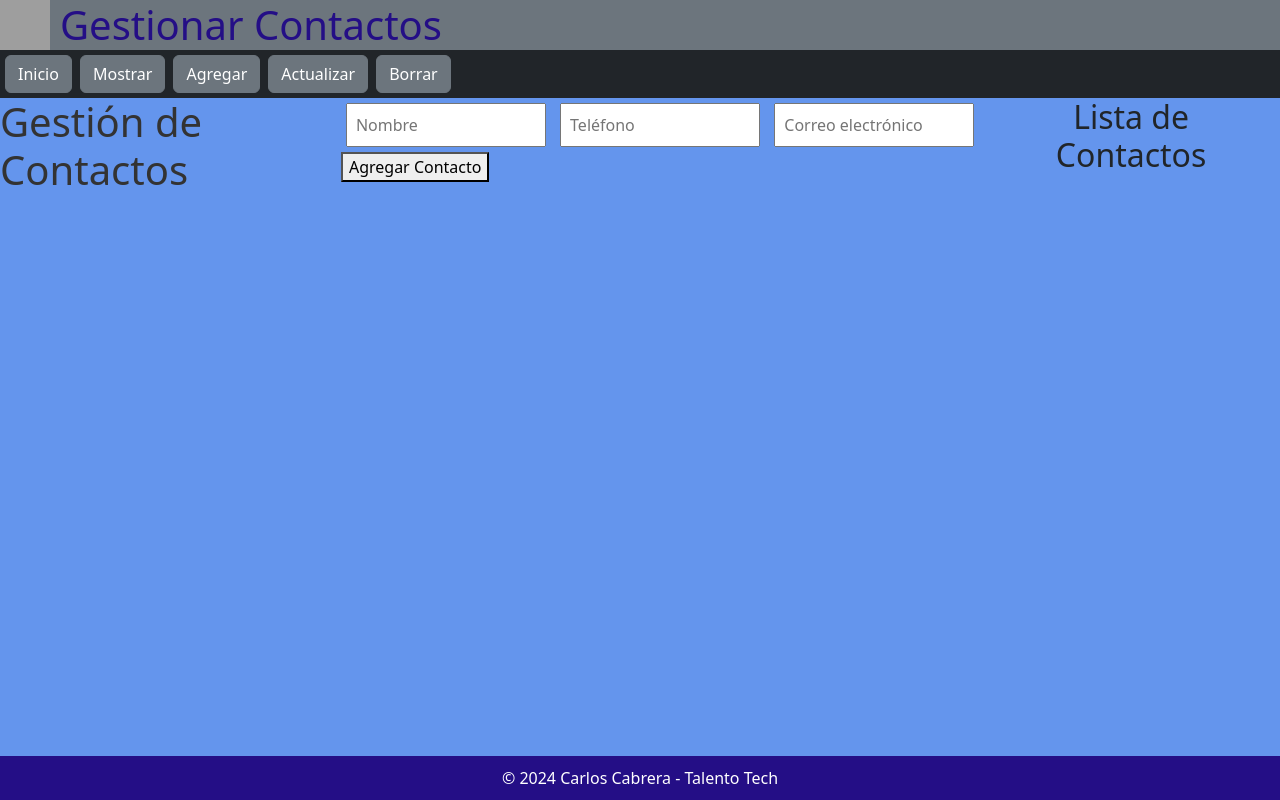
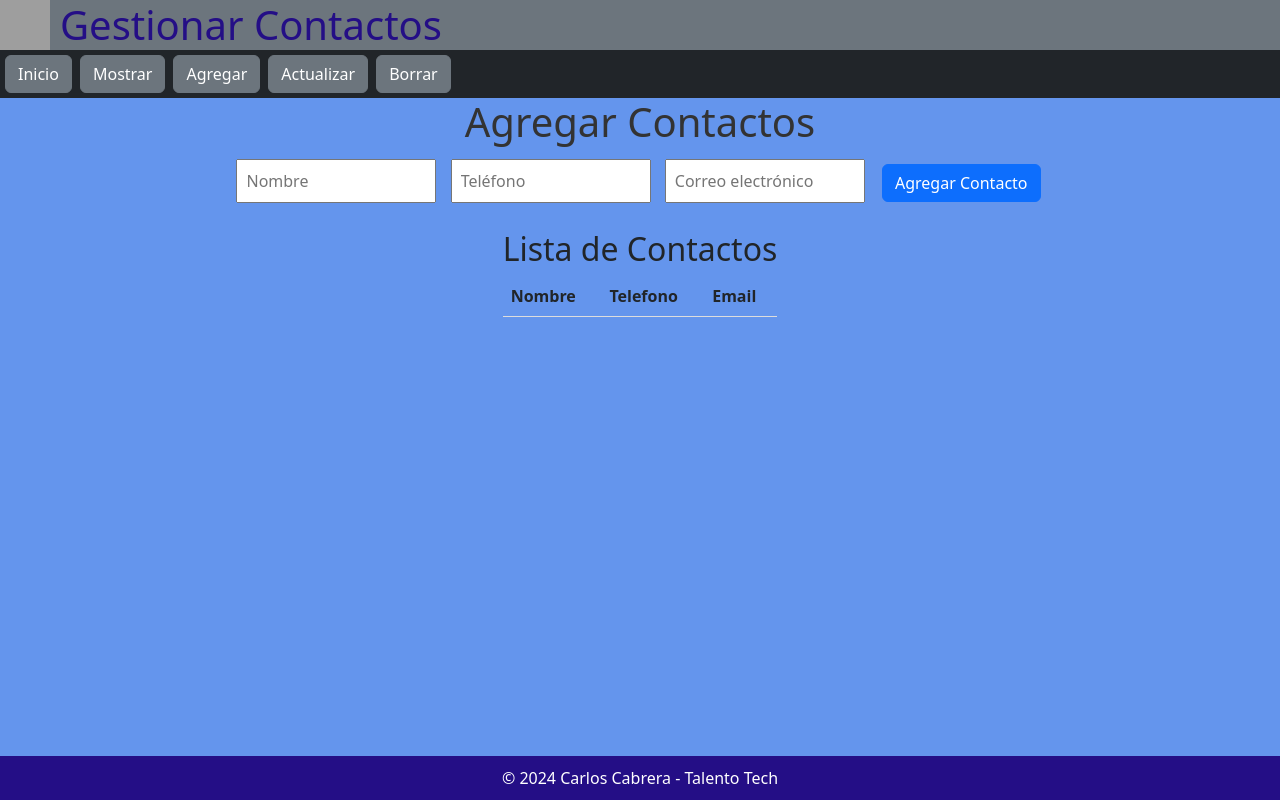
Before and after one commit to cecabrerac/gestion-contactos, a plain HTML site: page frontend/index.html in a window 1280 px wide. Both pictures are taken after a click on the button "Agregar". Drawn offline with nearby package versions, Linux system fonts and the light colour scheme; no server answers; grey boxes are pictures that could not be loaded; a web font is replaced by a local one.

Commit message:
agregar contactos working well

```diff
--- a/frontend/htmlFiles/agregar.html
+++ b/frontend/htmlFiles/agregar.html
@@ -3,23 +3,36 @@
 
     <head>
         <title>Gestión de Contactos</title>
-        <link rel="stylesheet" href="style.css">
+        <!-- <link rel="stylesheet" href="style.css"> -->
     </head>
 
     <body>
-        <h1>Gestión de Contactos</h1>
+        <div class="container-agregar">
+            <h1>Agregar Contactos</h1>
 
-        <div id="contact-form">
-            <input type="text" id="nombre" placeholder="Nombre" required>
-            <input type="text" id="telefono" placeholder="Teléfono" required>
-            <input type="email" id="email" placeholder="Correo electrónico" required>
-            <button onclick="agregarContacto()">Agregar Contacto</button>
+            <div id="contact-form">
+                <input type="text" id="nombre" placeholder="Nombre" required />
+                <input type="text" id="telefono" placeholder="Teléfono" required />
+                <input type="email" id="email" placeholder="Correo electrónico" required />
+                <button class="btn btn-primary m-2" onclick="agregarContacto()">
+                    Agregar Contacto
+                </button>
+            </div>
+            <div class="lista-contactos">
+                <h2>Lista de Contactos</h2>
+                <table class="tabla-mostrar">
+                    <thead>
+                        <tr>
+                            <th>Nombre</th>
+                            <th>Telefono</th>
+                            <th>Email</th>
+                        </tr>
+                    </thead>
+                    <tbody id="contact-list"></tbody>
+                </table>
+            </div>
         </div>
 
-        <h2>Lista de Contactos</h2>
-        <ul id="contact-list"></ul>
-
-        <script src="script.js"></script>
     </body>
 
 </html>
--- a/frontend/htmlFiles/inicio.html
+++ b/frontend/htmlFiles/inicio.html
@@ -2,7 +2,7 @@
     <h1>Aplicación Simple de Gestión de Contactos</h1>
     <h2>Talenton Tech</h2>
     <h3>Carlos Eduardo Cabrera Córdoba</h3>
-    <h4>Aplicación de gestión de contactos con MariaDB, Nodejs para el backend y HTML5, CSS3 y
+    <h4>Aplicación Full-stack de gestión de contactos con MariaDB, Nodejs para el backend y HTML5, CSS3 y
         JavaScript para el
         frontend.
     </h4>
--- a/frontend/scripts/navbarScript.js
+++ b/frontend/scripts/navbarScript.js
@@ -18,6 +18,7 @@ async function agregar() {
   const response = await fetch("./htmlFiles/agregar.html");
   const data = await response.text();
   contenido.innerHTML = data;
+  obtenerContactos();
 }
 
 async function actualizar() {
--- a/frontend/scripts/script.js
+++ b/frontend/scripts/script.js
@@ -3,15 +3,26 @@ function obtenerContactos() {
   fetch("http://localhost:3000/api/contactos")
     .then((response) => response.json())
     .then((data) => {
-      console.log(data);
       const contactList = document.getElementById("contact-list");
       contactList.innerHTML = ""; // Limpiar la lista
 
       // Mostrar cada contacto en la lista
       data.forEach((contacto) => {
-        const li = document.createElement("li");
-        li.textContent = `${contacto.nombre} - ${contacto.telefono} - ${contacto.email}`;
-        contactList.appendChild(li);
+        const tr = document.createElement("tr");
+
+        const tdNombre = document.createElement("td");
+        tdNombre.textContent = contacto.nombre;
+        tr.appendChild(tdNombre);
+
+        const tdTelefono = document.createElement("td");
+        tdTelefono.textContent = contacto.telefono;
+        tr.appendChild(tdTelefono);
+
+        const tdEmail = document.createElement("td");
+        tdEmail.textContent = contacto.email;
+        tr.appendChild(tdEmail);
+
+        contactList.appendChild(tr);
       });
     })
     .catch((error) => console.error("Error al obtener contactos:", error));
@@ -44,6 +55,3 @@ function agregarContacto() {
     })
     .catch((error) => console.error("Error al agregar contacto:", error));
 }
-
-// Cargar los contactos al inicio
-// window.onload = obtenerContactos;
--- a/frontend/style.css
+++ b/frontend/style.css
@@ -43,6 +43,8 @@ body {
   height: 100%;
   width: 100%;
   display: flex;
+  overflow: auto;
+  margin-bottom: 40px;
 }
 
 .footer {
@@ -91,3 +93,39 @@ h3,
 h4 {
   text-align: center;
 }
+
+.tabla-mostrar {
+  width: 100%;
+  border-collapse: collapse;
+  margin-bottom: 20px;
+}
+
+.tabla-mostrar th,
+.tabla-mostrar td {
+  padding: 8px;
+  text-align: left;
+  border-bottom: 1px solid #ddd;
+}
+
+.tabla-mostrar tr:hover {
+  background-color: #f5f5f5;
+}
+
+.container-agregar {
+  display: flex;
+  flex-direction: column;
+  align-items: center;
+  /* justify-content: center; */
+  width: 100%;
+  height: 100%;
+}
+
+.container-agregar contact-form {
+  margin-bottom: 20px;
+  margin-left: 20px;
+}
+
+.lista-contactos {
+  overflow-y: auto;
+  margin-bottom: 10px;
+}
```
Also changed, not shown: frontend/htmlFiles/mostrar.html (+13 -6 lines).
